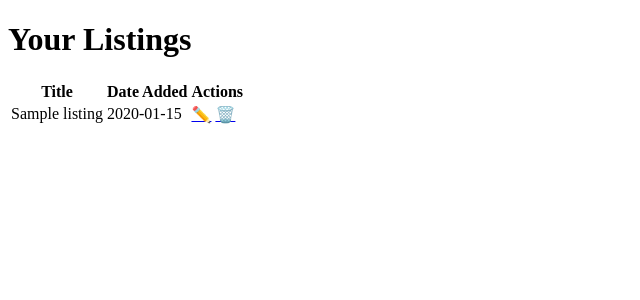
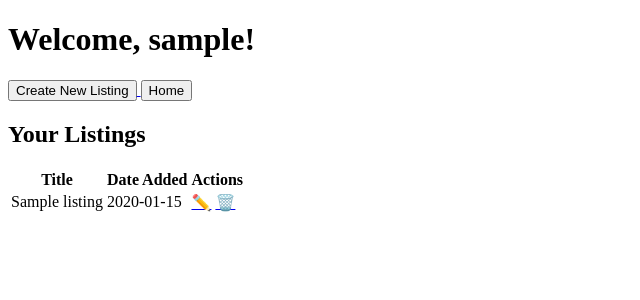
Before and after one commit to sharma-aarushi/COMS-4111-Databases-Project-1, a Flask app: template templates/profile.html in a window 1280 px wide. Shown: the top 300 px of the page, without its empty margins (0-640 px from the left). Run offline with Flask 3, Linux system fonts and the light colour scheme; the template is opened without the code that fills it: most values are stand-ins (such as "Sample title", 1, 10 or a date in 2020); parts of the project's set-up code (start-up, migrations or seed data) failed here and were passed over.

Commit message:
Update profile.html

```diff
--- a/templates/profile.html
+++ b/templates/profile.html
@@ -7,7 +7,21 @@
 </head>
 
 <body>
-    <h1>Your Listings</h1>
+    <header>
+        <!-- Display the welcome message with the user's name -->
+        <h1>Welcome, {{ user_name }}!</h1>
+        <!-- Add navigation buttons -->
+        <nav>
+            <a href="{{ url_for('new_listing') }}">
+                <button>Create New Listing</button>
+            </a>
+            <a href="{{ url_for('show_popular_listings') }}">
+                <button>Home</button>
+            </a>
+        </nav>
+    </header>
+
+    <h2>Your Listings</h2>
     <table>
         <thead>
             <tr>
```
